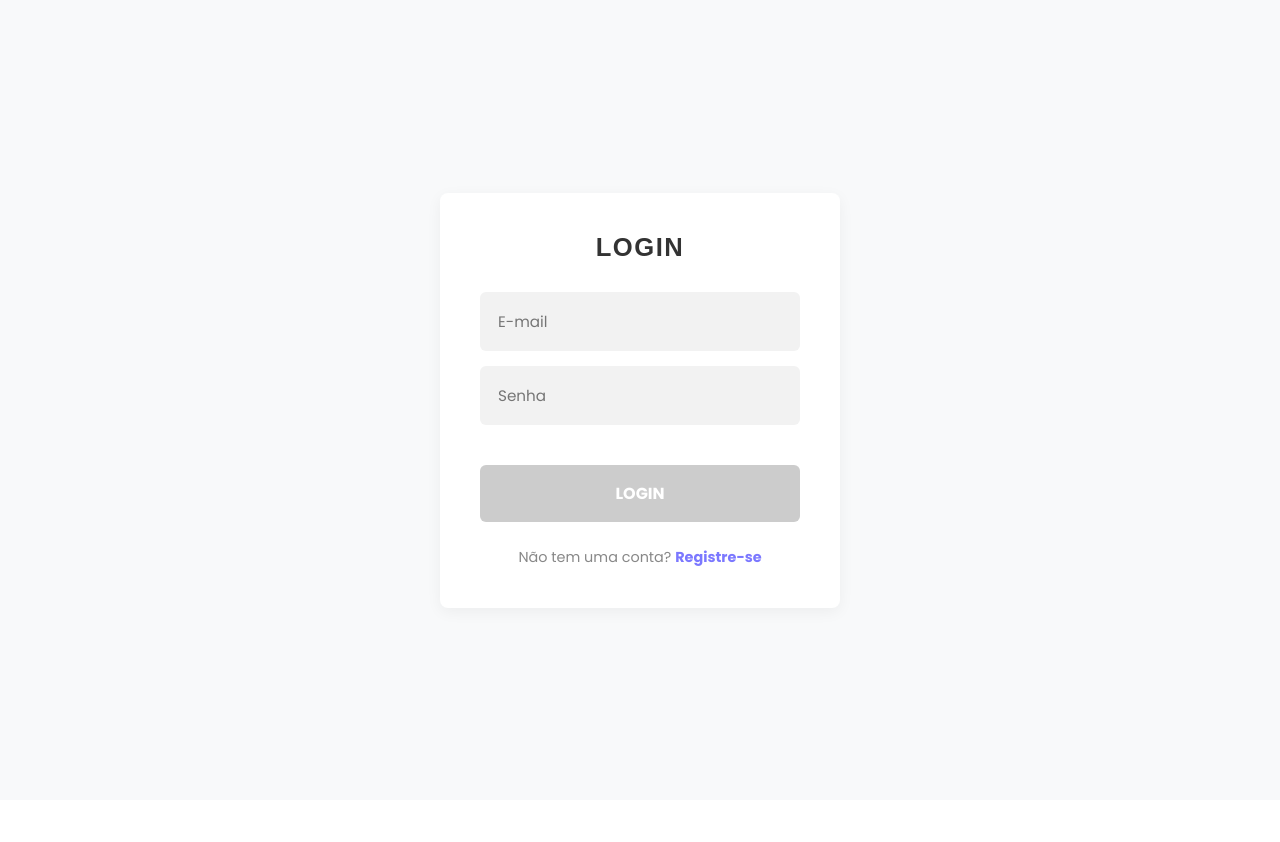
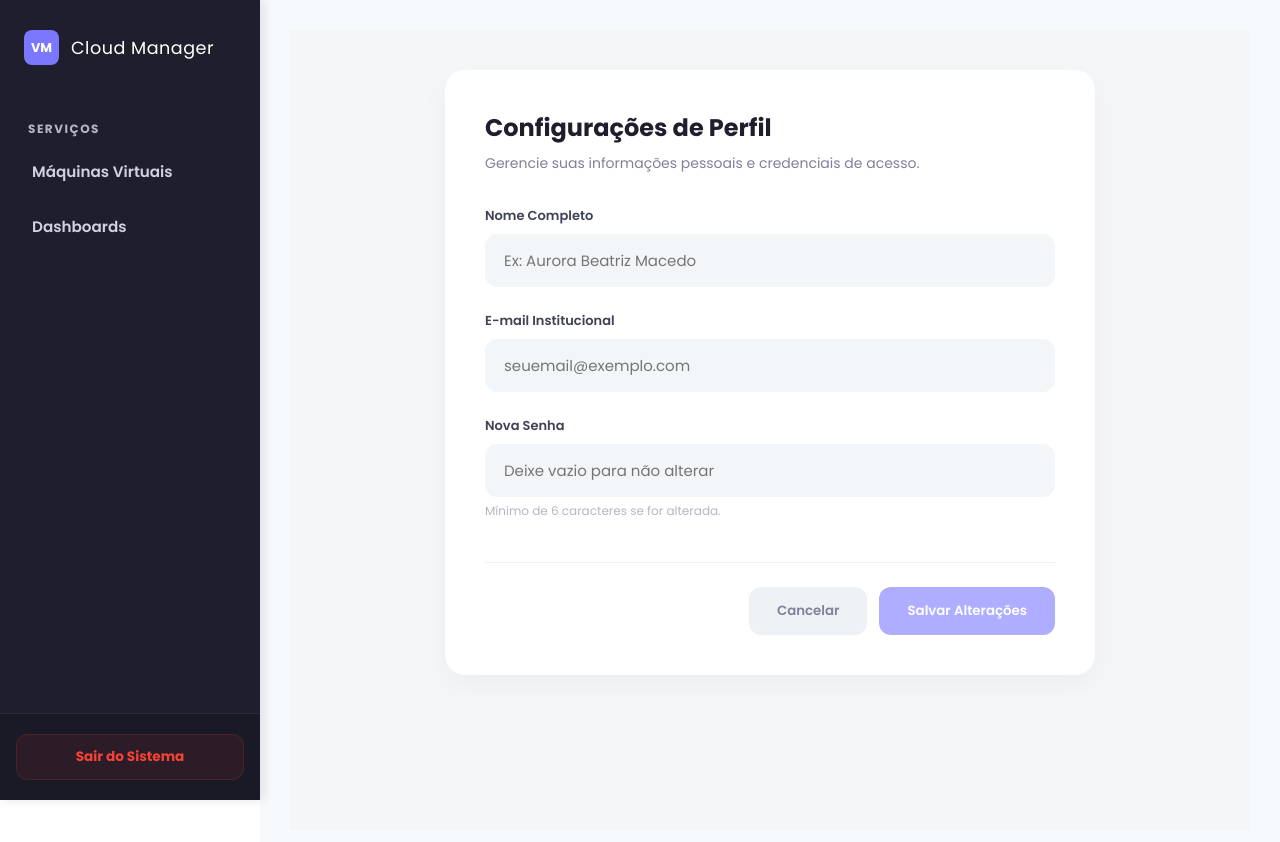
Before and after one commit to ABXAtrix/DesafioVM-Front-End, an Angular app: page /perfil in a window 1280 px wide. Before the commit this address led to /login. Shown: the top 842 px of the page. Before the commit the page ends 800 px from the top, so only its background shows below. Built offline with nearby package versions, Linux system fonts and the light colour scheme; no server answers; sample sign-in values are in the browser's storage.

Commit message:
Adição da tela de atualização de perfil e rota de atualização de perfil

```diff
--- a/src/app/app.routes.ts
+++ b/src/app/app.routes.ts
@@ -46,10 +46,16 @@ export const routes: Routes = [
           return true;
         }]
       },
+      {
+        path: 'perfil',
+        loadComponent: () => import('./features/profile/profile-form.component').then(m => m.ProfileFormComponent)
+      },
+
+      // Redirecionamento padrão dentro do layout
       { path: '', redirectTo: 'vms', pathMatch: 'full' }
     ]
   },
 
-  // Fallback
+  // Fallback (Página não encontrada ou rota inválida)
   { path: '**', redirectTo: 'login' }
 ];
--- a/src/app/core/layout/sidebar/sidebar.component.css
+++ b/src/app/core/layout/sidebar/sidebar.component.css
@@ -1,8 +1,11 @@
 :host {
   --sidebar-bg: #1e1e2d;
   --sidebar-active: #7b78ff;
+  --sidebar-hover: rgba(255, 255, 255, 0.08);
   --text-muted: #d1d1e2;
   --text-light: #ffffff;
+  --text-admin: #a2a0ff;
+  --danger: #f44336;
   --transition: all 0.3s cubic-bezier(0.4, 0, 0.2, 1);
 }
 
@@ -19,6 +22,7 @@
   z-index: 1000;
 }
 
+/*Header & Branding */
 .sidebar-header {
   padding: 30px 24px;
 }
@@ -48,9 +52,11 @@
   letter-spacing: 0.5px;
 }
 
+/*Seção de Menu e Navegação */
 .menu-section {
   flex: 1;
   padding: 0 16px;
+  overflow-y: auto;
 }
 
 .nav-group-label {
@@ -64,7 +70,7 @@
 }
 
 .nav-group-label.admin-label {
-  color: #a2a0ff;
+  color: var(--text-admin);
   opacity: 1;
 }
 
@@ -72,7 +78,7 @@
   height: 1px;
   background: rgba(255, 255, 255, 0.2);
   margin: 15px 12px;
-  box-shadow: 0px 1px 2px rgba(0, 0, 0, 0.2);
+  box-shadow: 0px 1px 2px rgba(0, 0, 0, 0.1);
 }
 
 .nav-links {
@@ -99,7 +105,7 @@
 }
 
 .nav-links a:hover {
-  background: rgba(255, 255, 255, 0.08);
+  background: var(--sidebar-hover);
   color: var(--text-light);
 }
 
@@ -109,29 +115,112 @@
   box-shadow: 0 4px 15px rgba(123, 120, 255, 0.3);
 }
 
+/*Footer e Perfil do Usuário */
 .sidebar-footer {
   padding: 20px 16px;
-  border-top: 1px solid rgba(255, 255, 255, 0.05);
+  border-top: 1px solid rgba(255, 255, 255, 0.08);
+  background: rgba(0, 0, 0, 0.15);
 }
 
+.user-profile-box {
+  display: flex;
+  align-items: center;
+  padding: 10px 12px;
+  background: rgba(255, 255, 255, 0.03);
+  border: 1px solid rgba(255, 255, 255, 0.05);
+  border-radius: 14px;
+  margin-bottom: 12px;
+}
+
+.user-info-main {
+  display: flex;
+  align-items: center;
+  gap: 12px;
+  overflow: hidden;
+  width: 100%;
+}
+
+.avatar-wrapper {
+  position: relative;
+  display: flex;
+  flex-shrink: 0;
+}
+
+.user-avatar {
+  width: 40px;
+  height: 40px;
+  background: linear-gradient(135deg, var(--sidebar-active), #a2a0ff);
+  color: white;
+  border-radius: 10px;
+  display: flex;
+  align-items: center;
+  justify-content: center;
+  font-weight: 700;
+  box-shadow: 0 2px 6px rgba(0, 0, 0, 0.2);
+}
+
+/* Botão de edição */
+.btn-edit-small {
+  position: absolute;
+  bottom: -4px;
+  right: -4px;
+  width: 20px;
+  height: 20px;
+  background: #2b2b40;
+  border: 1px solid var(--sidebar-active);
+  border-radius: 50%;
+  color: white;
+  font-size: 0.65rem;
+  display: flex;
+  align-items: center;
+  justify-content: center;
+  cursor: pointer;
+  transition: var(--transition);
+  z-index: 2;
+}
+
+.btn-edit-small:hover {
+  transform: scale(1.15) rotate(45deg);
+  background: var(--sidebar-active);
+  box-shadow: 0 0 8px rgba(123, 120, 255, 0.5);
+}
+
+.user-text {
+  overflow: hidden;
+  display: flex;
+  flex-direction: column;
+}
+
+.u-name {
+  color: var(--text-light);
+  font-size: 0.9rem;
+  font-weight: 600;
+  white-space: nowrap;
+  text-overflow: ellipsis;
+  overflow: hidden;
+}
+
+/*Botão de Logout */
 .btn-logout-side {
   width: 100%;
   display: flex;
   align-items: center;
-  gap: 12px;
+  justify-content: center;
+  gap: 10px;
   padding: 12px 16px;
-  background: rgba(244, 67, 54, 0.1);
-  border: 1px solid rgba(244, 67, 54, 0.2);
-  border-radius: 10px;
-  color: #f44336;
-  font-weight: 600;
+  background: rgba(244, 67, 54, 0.08);
+  border: 1px solid rgba(244, 67, 54, 0.15);
+  border-radius: 12px;
+  color: var(--danger);
+  font-weight: 700;
   font-size: 0.85rem;
   cursor: pointer;
   transition: var(--transition);
 }
 
 .btn-logout-side:hover {
-  background: #f44336;
+  background: var(--danger);
   color: white;
   transform: translateY(-2px);
+  box-shadow: 0 4px 12px rgba(244, 67, 54, 0.3);
 }
--- a/src/app/core/layout/sidebar/sidebar.component.html
+++ b/src/app/core/layout/sidebar/sidebar.component.html
@@ -8,7 +8,7 @@
 
   <div class="menu-section">
     <div class="nav-group">
-      <span class="nav-label">Serviços</span>
+      <span class="nav-group-label">Serviços</span>
       <ul class="nav-links">
         <li>
           <a routerLink="/vms" routerLinkActive="active" [routerLinkActiveOptions]="{exact: true}">
@@ -25,7 +25,7 @@
 
     <div class="nav-group" *ngIf="isAdmin">
       <div class="nav-divider"></div>
-      <span class="nav-label admin">Administração</span>
+      <span class="nav-group-label admin-label">Administração</span>
       <ul class="nav-links">
         <li>
           <a routerLink="/admin" routerLinkActive="active">
@@ -37,6 +37,18 @@
   </div>
 
   <div class="sidebar-footer">
+    <div class="user-profile-box" *ngIf="usuarioLogado">
+      <div class="user-info-main">
+        <div class="avatar-wrapper">
+          <div class="user-avatar">{{ inicialNome }}</div>
+          <button class="btn-edit-small" (click)="irParaPerfil()" title="Editar Perfil">⚙️</button>
+        </div>
+        <div class="user-text">
+          <span class="u-name" [title]="usuarioLogado.nome">{{ usuarioLogado.nome }}</span>
+        </div>
+      </div>
+    </div>
+
     <button (click)="logout()" class="btn-logout-side">
       <span class="text">Sair do Sistema</span>
     </button>
--- /dev/null
+++ b/src/app/features/profile/profile-form.component.css
@@ -0,0 +1,133 @@
+.profile-page-wrapper {
+  display: flex;
+  justify-content: center;
+  align-items: flex-start;
+  padding: 40px 20px;
+  background-color: #f5f6f8;
+  min-height: 100vh;
+}
+
+.profile-card {
+  width: 100%;
+  max-width: 650px;
+  background: #ffffff;
+  border-radius: 20px;
+  padding: 40px;
+  box-shadow: 0 10px 30px rgba(0, 0, 0, 0.04);
+}
+
+.profile-header h2 {
+  color: #1e1e2d;
+  font-size: 24px;
+  font-weight: 700;
+  margin-bottom: 8px;
+}
+
+.profile-header p {
+  color: #7e8299;
+  font-size: 14px;
+  margin-bottom: 32px;
+}
+
+/* Estilo dos Inputs */
+.input-group {
+  margin-bottom: 24px;
+}
+
+.input-group label {
+  display: block;
+  font-weight: 600;
+  color: #3f4254;
+  margin-bottom: 8px;
+  font-size: 13px;
+}
+
+.input-group input {
+  width: 100%;
+  padding: 14px 18px;
+  background-color: #f3f6f9;
+  border: 1px solid #f3f6f9;
+  border-radius: 12px;
+  color: #3f4254;
+  font-size: 15px;
+  transition: all 0.2s ease;
+  box-sizing: border-box;
+}
+
+.input-group input:focus {
+  background-color: #ffffff;
+  border-color: #7b78ff;
+  outline: none;
+  box-shadow: 0 0 0 4px rgba(123, 120, 255, 0.1);
+}
+
+/* Rodapé e Botões */
+.form-footer {
+  display: flex;
+  justify-content: flex-end;
+  gap: 12px;
+  margin-top: 40px;
+  padding-top: 24px;
+  border-top: 1px solid #eff2f5;
+}
+
+.btn-save {
+  background-color: #7b78ff;
+  color: white;
+  border: none;
+  padding: 14px 28px;
+  border-radius: 12px;
+  font-weight: 600;
+  cursor: pointer;
+  transition: background 0.2s;
+}
+
+.btn-save:hover:not(:disabled) {
+  background-color: #6663ff;
+}
+
+.btn-save:disabled {
+  opacity: 0.6;
+  cursor: not-allowed;
+}
+
+.btn-cancel {
+  background-color: #eff2f5;
+  color: #7e8299;
+  border: none;
+  padding: 14px 28px;
+  border-radius: 12px;
+  font-weight: 600;
+  cursor: pointer;
+}
+
+/* Mensagens de Alerta */
+.alert-box {
+  padding: 16px;
+  border-radius: 12px;
+  margin-bottom: 24px;
+  font-size: 14px;
+  font-weight: 500;
+}
+
+.alert-box.sucesso {
+  background-color: #e8fff3;
+  color: #50cd89;
+}
+
+.alert-box.erro {
+  background-color: #fff5f8;
+  color: #f1416c;
+}
+
+.error-text {
+  color: #f1416c;
+  font-size: 12px;
+  margin-top: 4px;
+  display: block;
+}
+
+.helper-text {
+  color: #b5b5c3;
+  font-size: 12px;
+}
--- /dev/null
+++ b/src/app/features/profile/profile-form.component.html
@@ -0,0 +1,45 @@
+<div class="profile-page-wrapper">
+  <div class="profile-card">
+    <div class="profile-header">
+      <h2>Configurações de Perfil</h2>
+      <p>Gerencie suas informações pessoais e credenciais de acesso.</p>
+    </div>
+
+    <div *ngIf="mensagem" [class]="'alert-box ' + mensagem.tipo">
+      {{ mensagem.texto }}
+    </div>
+
+    <form [formGroup]="profileForm" (ngSubmit)="onSubmit()" class="profile-form">
+      <div class="form-section">
+        <div class="input-group">
+          <label>Nome Completo</label>
+          <input type="text" formControlName="nome" placeholder="Ex: Aurora Beatriz Macedo">
+          <span class="error-text" *ngIf="profileForm.get('nome')?.invalid && profileForm.get('nome')?.touched">
+            O nome é obrigatório.
+          </span>
+        </div>
+
+        <div class="input-group">
+          <label>E-mail Institucional</label>
+          <input type="email" formControlName="email" placeholder="seuemail@exemplo.com">
+          <span class="error-text" *ngIf="profileForm.get('email')?.invalid && profileForm.get('email')?.touched">
+            E-mail inválido.
+          </span>
+        </div>
+
+        <div class="input-group">
+          <label>Nova Senha</label>
+          <input type="password" formControlName="senha" placeholder="Deixe vazio para não alterar">
+          <small class="helper-text">Mínimo de 6 caracteres se for alterada.</small>
+        </div>
+      </div>
+
+      <div class="form-footer">
+        <button type="button" class="btn-cancel" (click)="voltar()">Cancelar</button>
+        <button type="submit" class="btn-save" [disabled]="profileForm.invalid || loading">
+          {{ loading ? 'Salvando...' : 'Salvar Alterações' }}
+        </button>
+      </div>
+    </form>
+  </div>
+</div>
--- /dev/null
+++ b/src/app/features/profile/profile-form.component.ts
@@ -0,0 +1,85 @@
+import { Component, OnInit, inject } from '@angular/core';
+import { CommonModule } from '@angular/common';
+import { FormBuilder, FormGroup, ReactiveFormsModule, Validators } from '@angular/forms';
+import { Router, RouterModule } from '@angular/router';
+import { UsuarioService } from '../../services/usuario.service';
+import { AuthService } from '../../services/auth.service';
+import { Usuario } from '../../core/models/usuario.model';
+
+@Component({
+  selector: 'app-profile-form',
+  standalone: true,
+  imports: [CommonModule, ReactiveFormsModule, RouterModule],
+  templateUrl: './profile-form.component.html',
+  styleUrls: ['./profile-form.component.css']
+})
+export class ProfileFormComponent implements OnInit {
+  private fb = inject(FormBuilder);
+  private usuarioService = inject(UsuarioService);
+  private authService = inject(AuthService);
+  private router = inject(Router);
+
+  profileForm: FormGroup;
+  loading = false;
+  mensagem: { texto: string; tipo: 'sucesso' | 'erro' } | null = null;
+
+  constructor() {
+    this.profileForm = this.fb.group({
+      nome: ['', [Validators.required, Validators.minLength(3)]],
+      email: ['', [Validators.required, Validators.email]],
+      senha: ['', [Validators.minLength(6)]]
+    });
+  }
+
+  ngOnInit(): void {
+    this.authService.getUsuarioAtual().subscribe({
+      next: (usuario) => {
+        if (usuario) {
+          this.profileForm.patchValue({
+            nome: usuario.nome,
+            email: usuario.email
+          });
+        }
+      }
+    });
+  }
+
+  onSubmit(): void {
+    if (this.profileForm.valid) {
+      this.loading = true;
+      const dados: Usuario = { ...this.profileForm.value };
+
+      if (!dados.senha) {
+        delete dados.senha;
+      }
+
+      this.usuarioService.atualizarPerfil(dados).subscribe({
+        next: () => {
+          this.loading = false;
+          // 1. Exibe a mensagem de sucesso
+          this.exibirMensagem('Perfil atualizado! Redirecionando para o login...', 'sucesso');
+
+          // 2. Aguarda um curto período para o usuário ler a mensagem e então desloga
+          setTimeout(() => {
+            this.authService.logout();
+            this.router.navigate(['/login']);
+          }, 2500);
+        },
+        error: (err: any) => {
+          this.loading = false;
+          console.error('Erro ao atualizar', err);
+          this.exibirMensagem('Erro ao atualizar perfil. Verifique os dados.', 'erro');
+        }
+      });
+    }
+  }
+
+  exibirMensagem(texto: string, tipo: 'sucesso' | 'erro') {
+    this.mensagem = { texto, tipo };
+    setTimeout(() => this.mensagem = null, 3000);
+  }
+
+  voltar(): void {
+    this.router.navigate(['/vms']);
+  }
+}
```
Also changed, not shown: src/app/core/layout/sidebar/sidebar.component.ts (+28 -3 lines).
